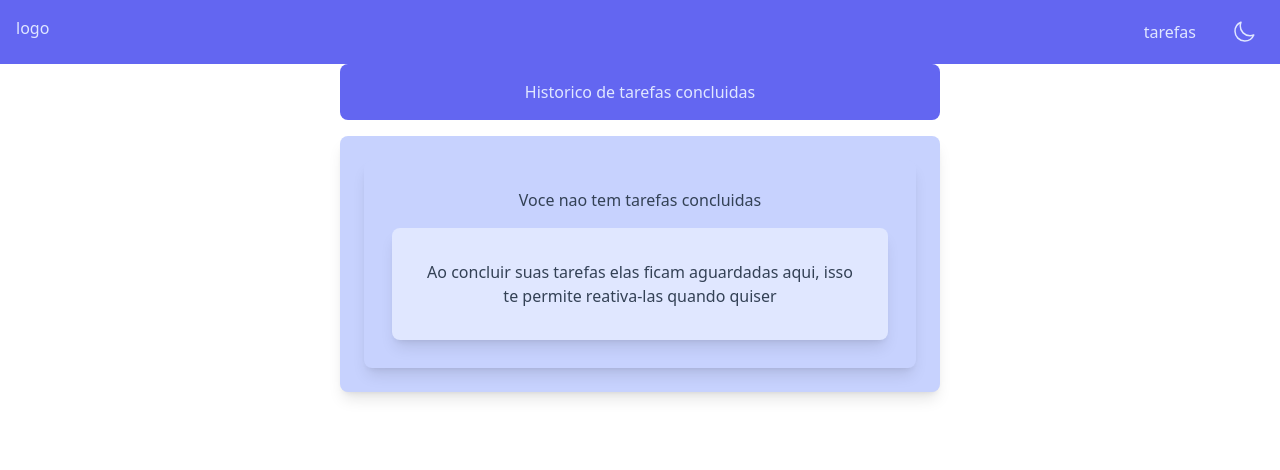
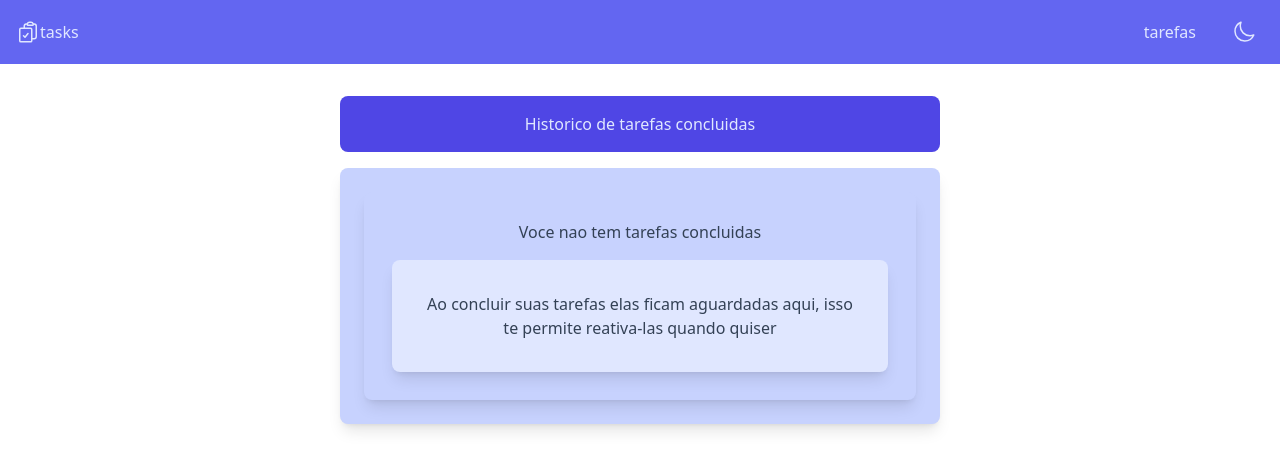
Before and after one commit to anamoraisdev/frontend-todolist, a React (Create React App) app: page / in a window 1280 px wide. Both pictures are taken after a click on the button "historico". Shown: the top 470 px of the page. Built offline with nearby package versions, Linux system fonts and the light colour scheme.

Commit message:
consertando detalhes

```diff
--- a/src/componentes/navbar.jsx
+++ b/src/componentes/navbar.jsx
@@ -11,10 +11,15 @@ const Navbar = ({ setOpenHistorico, openHistorico, mudarMode, darkMode }) => {
 
     return (
         <main className={`bg-indigo-500 dark:bg-indigo-950 w-[100%] flex justify-between p-4 fixed top-0 left-0 right-0 text-indigo-100`}>
-            <h1>logo</h1>
+            <div className="flex items-center font-medium">
+                <svg xmlns="http://www.w3.org/2000/svg" fill="none" viewBox="0 0 24 24" stroke-width="1.5" stroke="currentColor" class="w-6 h-6">
+                    <path stroke-linecap="round" stroke-linejoin="round" d="M11.35 3.836c-.065.21-.1.433-.1.664 0 .414.336.75.75.75h4.5a.75.75 0 00.75-.75 2.25 2.25 0 00-.1-.664m-5.8 0A2.251 2.251 0 0113.5 2.25H15c1.012 0 1.867.668 2.15 1.586m-5.8 0c-.376.023-.75.05-1.124.08C9.095 4.01 8.25 4.973 8.25 6.108V8.25m8.9-4.414c.376.023.75.05 1.124.08 1.131.094 1.976 1.057 1.976 2.192V16.5A2.25 2.25 0 0118 18.75h-2.25m-7.5-10.5H4.875c-.621 0-1.125.504-1.125 1.125v11.25c0 .621.504 1.125 1.125 1.125h9.75c.621 0 1.125-.504 1.125-1.125V18.75m-7.5-10.5h6.375c.621 0 1.125.504 1.125 1.125v9.375m-8.25-3l1.5 1.5 3-3.75" />
+                </svg>
+                <p>tasks</p>
+            </div>
             <div className="flex gap-5">
-                <button onClick={() => exibirHistorico()} className="hover:bg-indigo-600 px-2 py-1 rounded-lg">{openHistorico ? "tarefas" : "historico"}</button>
-                <button onClick={() => mudarMode()} className="hover:bg-indigo-600 px-2 py-1 rounded-lg"> {darkMode ?
+                <button onClick={() => exibirHistorico()} className="hover:bg-indigo-600 px-2 py-1 rounded-lg ">{openHistorico ? "tarefas" : "historico"}</button>
+                <button onClick={() => mudarMode()} className="hover:bg-indigo-600 px-2 py-1 rounded-lg font-medium"> {darkMode ?
                     <svg xmlns="http://www.w3.org/2000/svg" fill="none" viewBox="0 0 24 24" strokeWidth={1.5} stroke="currentColor" className="w-6 h-6">
                         <path strokeLinecap="round" strokeLinejoin="round" d="M12 3v2.25m6.364.386l-1.591 1.591M21 12h-2.25m-.386 6.364l-1.591-1.591M12 18.75V21m-4.773-4.227l-1.591 1.591M5.25 12H3m4.227-4.773L5.636 5.636M15.75 12a3.75 3.75 0 11-7.5 0 3.75 3.75 0 017.5 0z" />
                     </svg>
--- a/src/paginas/historico.jsx
+++ b/src/paginas/historico.jsx
@@ -2,9 +2,9 @@
 const Historico = ({reativarTarefa, tarefasConcluidas}) => {
 
     return (
-        <div className="mt-14 text-slate-700 flex justify-center">
+        <div className="text-slate-700 flex justify-center">
             <div className="mx-5 w-[600px]">
-                <div className="text-center bg-indigo-500 p-4 rounded-lg text-indigo-100 mb-4 mt-2">
+                <div className="text-center bg-indigo-600 p-4 rounded-lg text-indigo-100 mb-4 mt-24">
                     <h1>Historico de tarefas concluidas</h1>
                 </div>
                 <div className="bg-indigo-200 dark:bg-indigo-950 shadow-lg rounded-lg p-4 flex flex-col gap-3">
```
